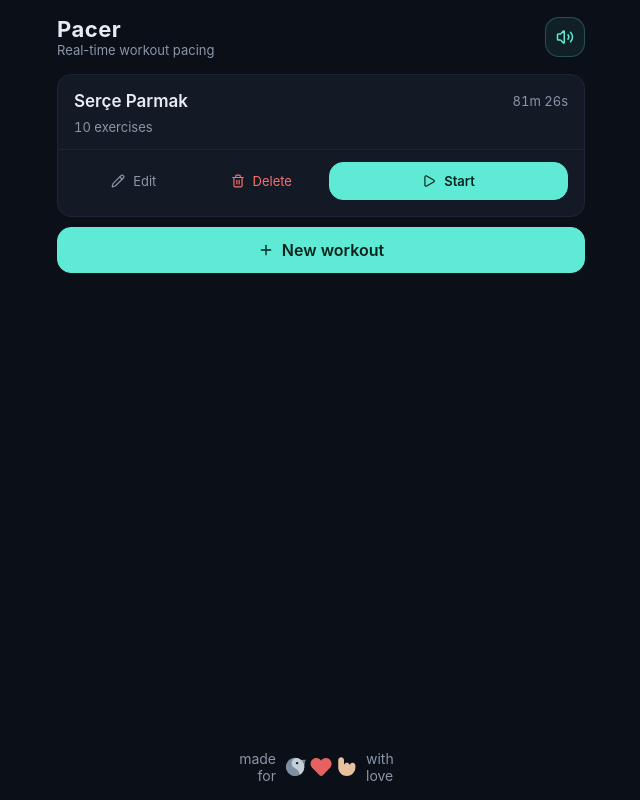
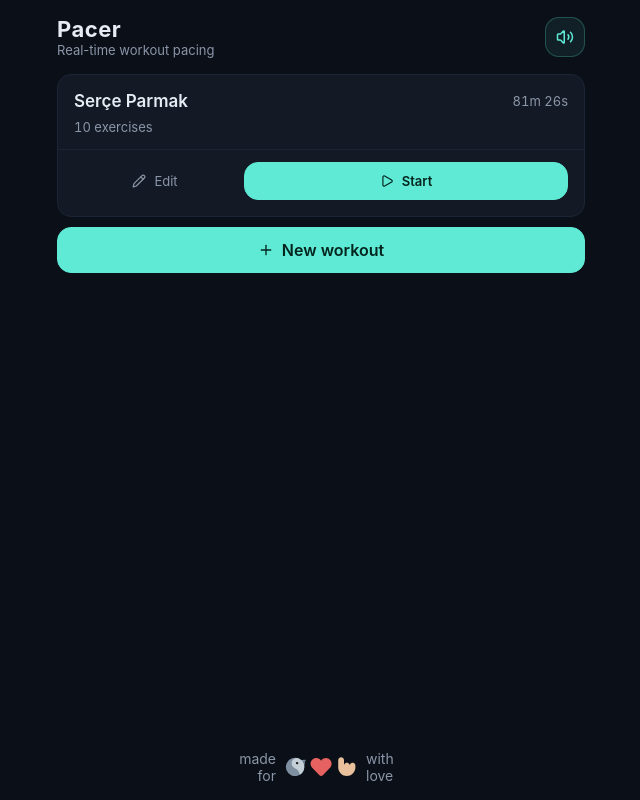
Before and after one commit to wunnle/Pacer, a React (Vite) app: page / in a window 1280 px wide. Shown: the whole page, without its empty margins (319-959 px from the left). Built offline with nearby package versions, Linux system fonts and the light colour scheme.

Commit message:
Move delete into editor, card shows edit+start only

```diff
--- a/src/App.tsx
+++ b/src/App.tsx
@@ -1,6 +1,6 @@
 import { useEffect, useState } from 'react';
 import type { Workout } from './types';
-import { loadWorkouts } from './lib/storage';
+import { deleteWorkout, loadWorkouts } from './lib/storage';
 import { Home } from './components/Home';
 import { WorkoutEditor } from './components/WorkoutEditor';
 import { WorkoutRunner } from './components/WorkoutRunner';
@@ -44,6 +44,10 @@ export default function App() {
           void saved;
         }}
         onCancel={() => setScreen({ name: 'home' })}
+        onDelete={screen.workoutId ? () => {
+          setWorkouts(deleteWorkout(screen.workoutId!));
+          setScreen({ name: 'home' });
+        } : undefined}
       />
     );
   }
--- a/src/components/Home.tsx
+++ b/src/components/Home.tsx
@@ -1,8 +1,7 @@
 import { useState } from 'react';
-import { Pencil, Play, Plus, Trash2, Volume2, VolumeX } from 'lucide-react';
+import { Pencil, Play, Plus, Volume2, VolumeX } from 'lucide-react';
 import type { Workout } from '../types';
 import { workoutTotalSeconds } from '../types';
-import { deleteWorkout } from '../lib/storage';
 import { formatDuration } from '../lib/format';
 import { loadSettings, saveSettings } from '../lib/settings';
 
@@ -19,7 +18,7 @@ const isSpsk = typeof window !== 'undefined' && window.location.hostname.startsW
 const appName = isSpsk ? 'SPSK' : 'Pacer';
 const appSubtitle = isSpsk ? 'Serçe Parmak Spor Kulübü' : 'Real-time workout pacing';
 
-export function Home({ workouts, onChange, onNew, onEdit, onStart }: Props) {
+export function Home({ workouts, onNew, onEdit, onStart }: Props) {
   const [soundEnabled, setSoundEnabled] = useState(() => loadSettings().sfxEnabled);
 
   const toggleSound = () => {
@@ -28,10 +27,6 @@ export function Home({ workouts, onChange, onNew, onEdit, onStart }: Props) {
     saveSettings({ sfxEnabled: next, voiceEnabled: next });
   };
 
-  const handleDelete = (id: string, name: string) => {
-    if (!confirm(`Delete "${name}"?`)) return;
-    onChange(deleteWorkout(id));
-  };
 
   return (
     <>
@@ -71,10 +66,6 @@ export function Home({ workouts, onChange, onNew, onEdit, onStart }: Props) {
                   <Pencil size={14} />
                   <span>Edit</span>
                 </button>
-                <button className="ghost danger" onClick={() => handleDelete(w.id, w.name)}>
-                  <Trash2 size={14} />
-                  <span>Delete</span>
-                </button>
                 <button className="primary" onClick={() => onStart(w.id)}>
                   <Play size={14} />
                   <span>Start</span>
--- a/src/components/WorkoutEditor.tsx
+++ b/src/components/WorkoutEditor.tsx
@@ -25,6 +25,7 @@ import {
   Sun,
   Trash2,
   Waves,
+  ArrowLeft,
 } from 'lucide-react';
 import type { Exercise, ExerciseType, Workout } from '../types';
 import { EXERCISE_LABELS, exerciseTotalSeconds } from '../types';
@@ -36,6 +37,7 @@ interface Props {
   workout?: Workout;
   onSaved: (w: Workout) => void;
   onCancel: () => void;
+  onDelete?: () => void;
 }
 
 function newExercise(type: ExerciseType): Exercise {
@@ -59,7 +61,7 @@ const exerciseIconMap: Record<ExerciseType, typeof Sun> = {
   cooldown: Snowflake,
 };
 
-export function WorkoutEditor({ workout, onSaved, onCancel }: Props) {
+export function WorkoutEditor({ workout, onSaved, onCancel, onDelete }: Props) {
   const [name, setName] = useState(workout?.name ?? 'My workout');
   const [exercises, setExercises] = useState<Exercise[]>(workout?.exercises ?? []);
 
@@ -141,7 +143,15 @@ export function WorkoutEditor({ workout, onSaved, onCancel }: Props) {
       </div>
 
       <div className="bottom-bar">
-        <button className="ghost" onClick={onCancel}>Cancel</button>
+        <button className="ghost icon" onClick={onCancel} aria-label="Back"><ArrowLeft size={18} /></button>
+        {onDelete && (
+          <button className="ghost danger" onClick={() => {
+            if (confirm(`Delete "${name.trim() || 'Untitled'}"?`)) onDelete();
+          }}>
+            <Trash2 size={16} />
+            <span>Delete</span>
+          </button>
+        )}
         <button className="primary" onClick={save} disabled={exercises.length === 0}>Save</button>
       </div>
     </>
--- a/src/styles.css
+++ b/src/styles.css
@@ -162,7 +162,7 @@ button.toggle.on {
 
 .workout-card-actions {
   display: grid;
-  grid-template-columns: 1fr 1fr 2fr;
+  grid-template-columns: 1fr 2fr;
   gap: 8px;
   padding-top: 12px;
   margin: 0 -16px -16px;
```
